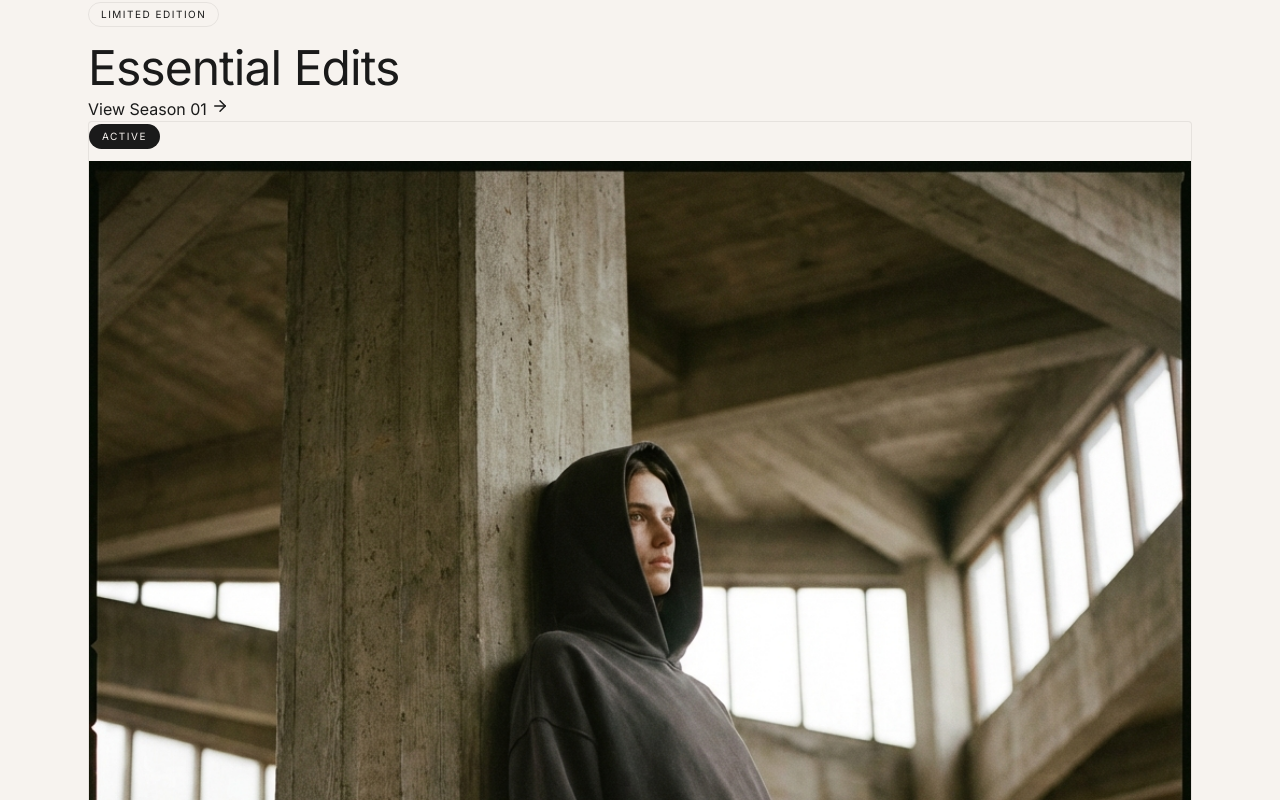
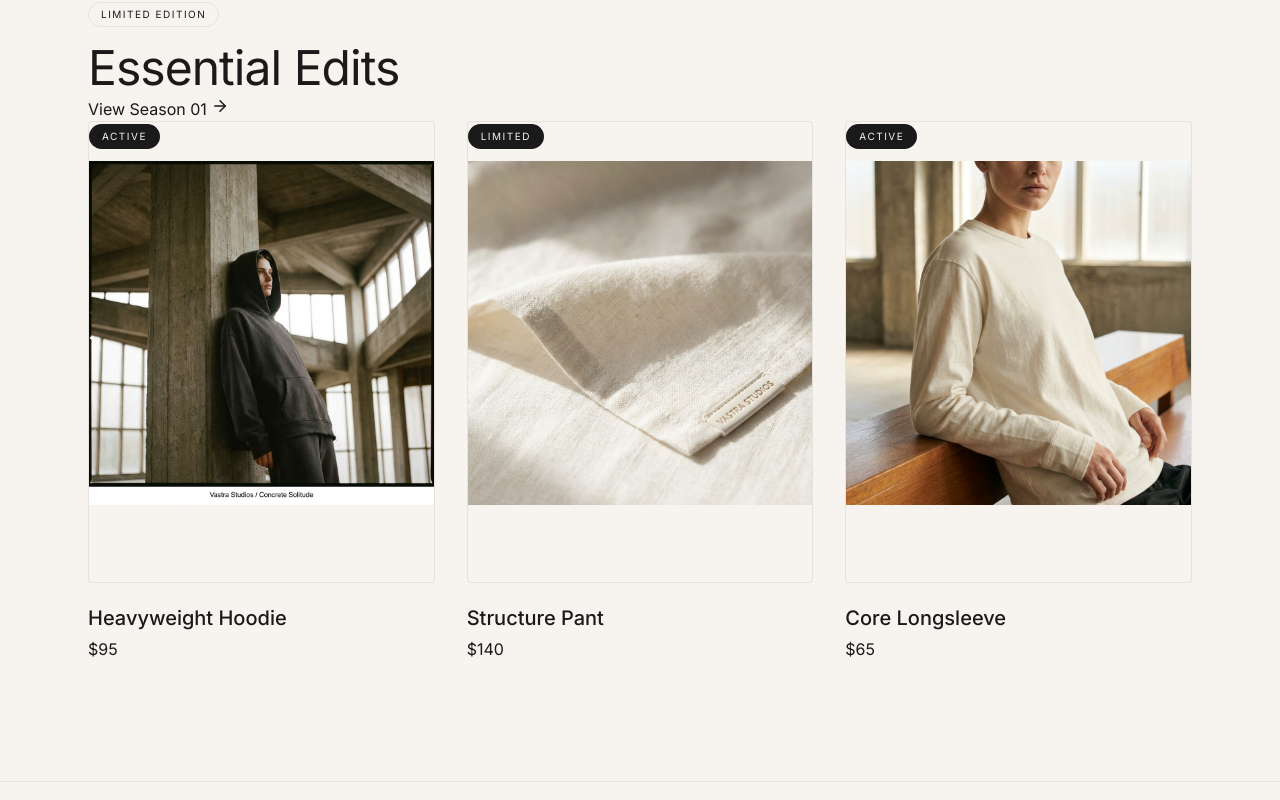
Before and after one commit to vastracollectives/VastraStudios, a React (Vite) app: page / in a window 1280 px wide. Shown: the part 1760-2560 px from the top of the page. Built offline with nearby package versions, Linux system fonts and the light colour scheme.

Commit message:
Add grid-3 utility and finalize 3-column product layout

```diff
--- a/src/index.css
+++ b/src/index.css
@@ -552,13 +552,18 @@ img {
   gap: 24px;
 }
 
-.grid-2 {
+.grid-2,
+.grid-3 {
   grid-template-columns: 1fr;
 }
 
 @media (min-width: 768px) {
   .grid-2 {
     grid-template-columns: repeat(2, 1fr);
+  }
+
+  .grid-3 {
+    grid-template-columns: repeat(3, 1fr);
   }
 }
 
```
